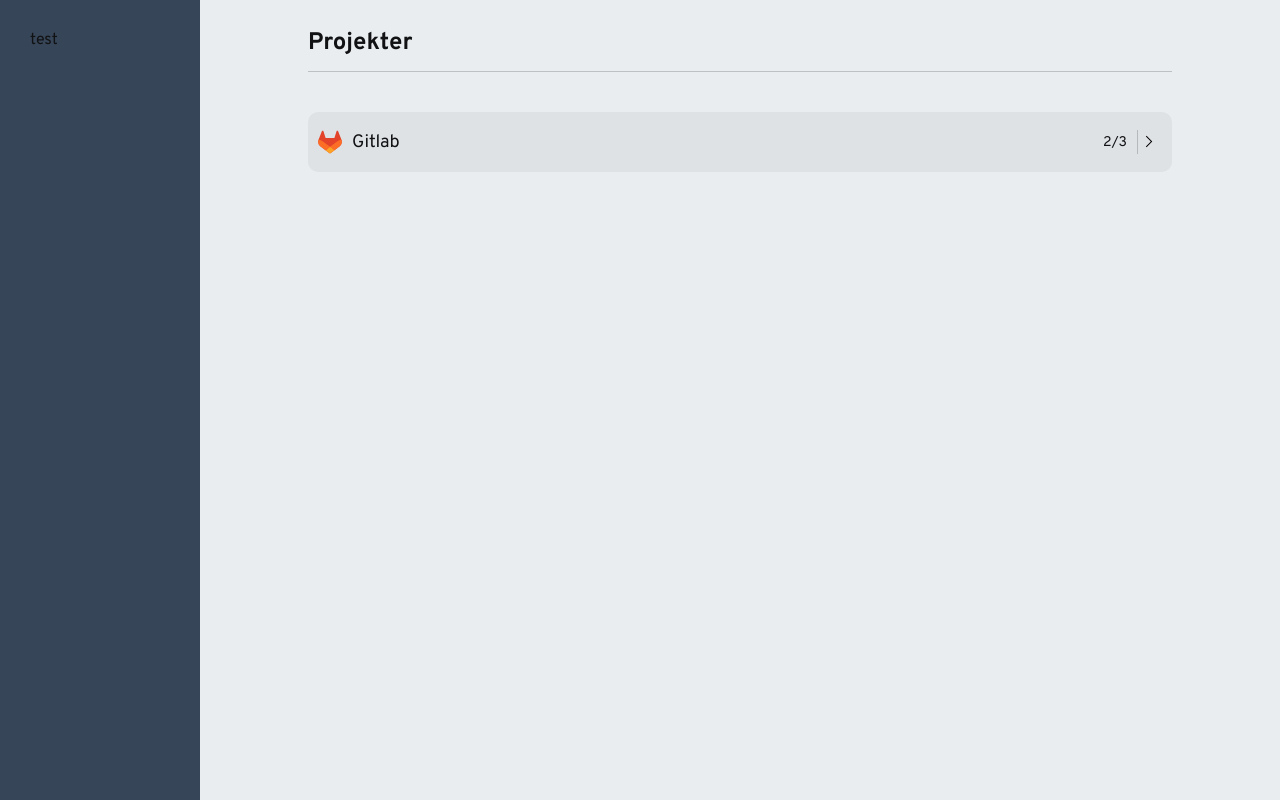
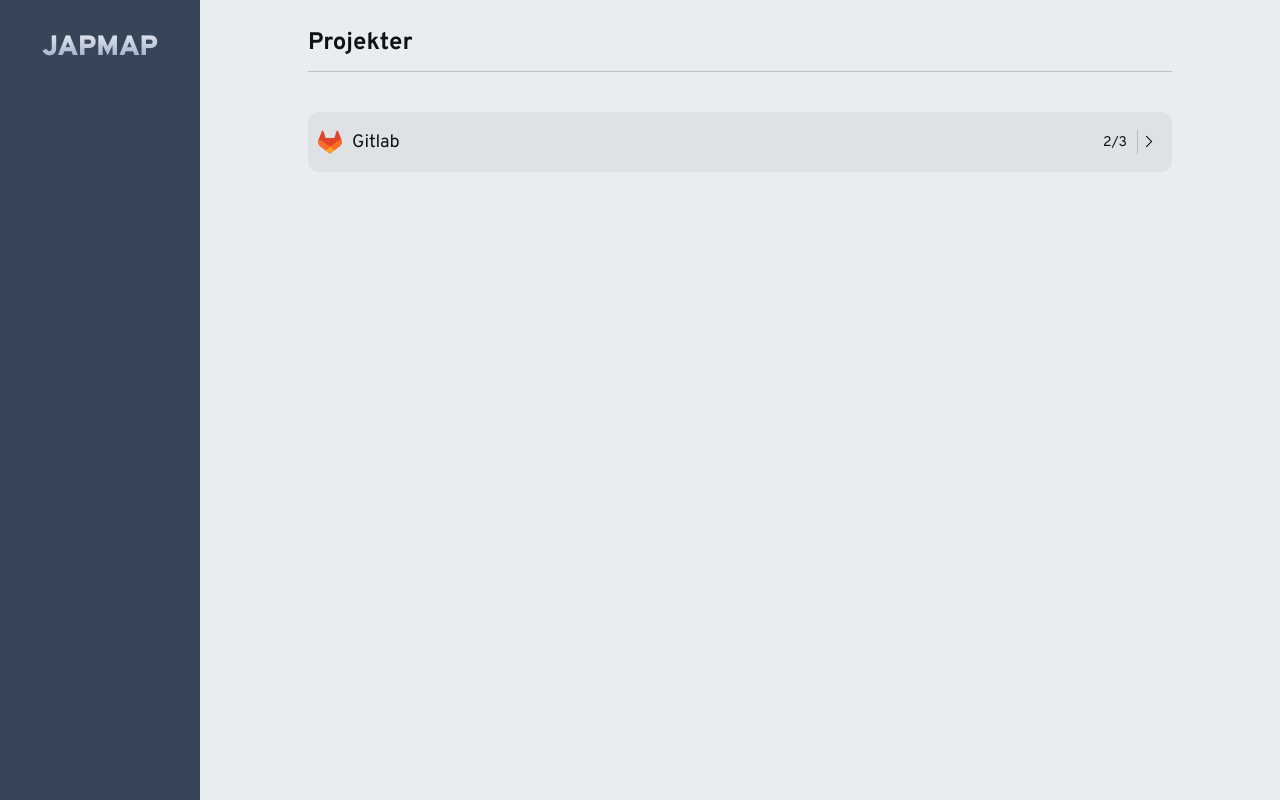
Before and after one commit to Frann0/JAPMAP, a React (Vite) app in the folder japmap-frontend/: page / in a window 1280 px wide. Built offline with nearby package versions, Linux system fonts and the light colour scheme.

Commit message:
Added logo

```diff
--- a/japmap-frontend/src/layouts/default_layout.scss
+++ b/japmap-frontend/src/layouts/default_layout.scss
@@ -13,6 +13,22 @@
     display: flex;
     flex-direction: column;
     padding: 30px;
+    .Default_SidebarTitle {
+      display: flex;
+      align-items: center;
+      justify-content: center;
+      font-size: 28px;
+      font-weight: 900;
+      -webkit-background-clip: text !important;
+      -webkit-text-fill-color: transparent;
+      background: -webkit-linear-gradient(
+        270deg,
+        $backgroundColor 0%,
+        $secondaryColor 100%
+      );
+      cursor: pointer;
+      user-select: none;
+    }
   }
 
   &_Content {
--- a/japmap-frontend/src/layouts/default_layout.tsx
+++ b/japmap-frontend/src/layouts/default_layout.tsx
@@ -6,7 +6,9 @@ const Default_Layout = () => {
   return (
     <>
       <div className="Default">
-        <div className="Default_SidebarContainer">test</div>
+        <div className="Default_SidebarContainer">
+          <p className="Default_SidebarTitle">JAPMAP</p>
+        </div>
         <div className="Default_Content">
           <div className="Default_ContentWrapper">
             <Outlet />
```
